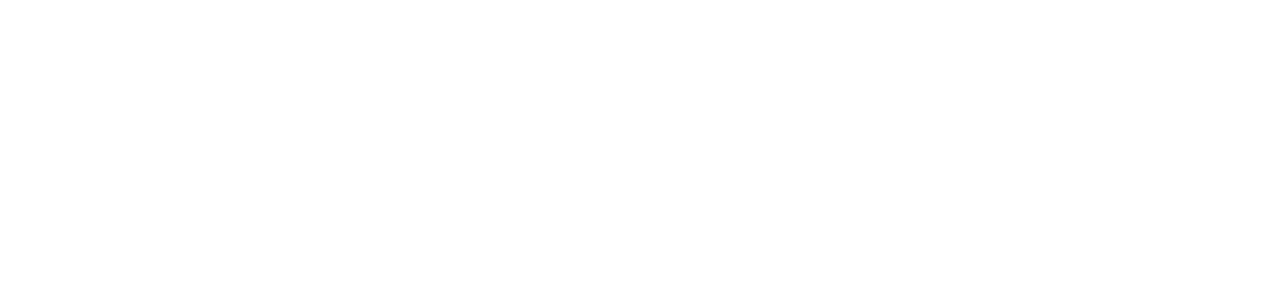
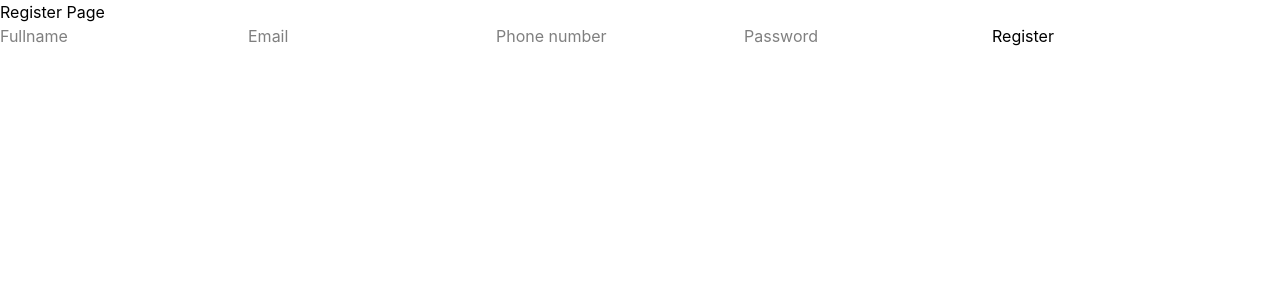
Before and after one commit to Rayala07/clothy, a React (Vite) app in the folder frontend/: page /register in a window 1280 px wide. Shown: the top 300 px of the page. Built offline with nearby package versions, Linux system fonts and the light colour scheme; no server answers.

Commit message:
Register Page

```diff
--- a/frontend/package.json
+++ b/frontend/package.json
@@ -16,7 +16,9 @@
     "dotenv": "^17.4.1",
     "react": "^19.2.0",
     "react-dom": "^19.2.0",
-    "react-redux": "^9.2.0"
+    "react-redux": "^9.2.0",
+    "react-router-dom": "^7.14.0",
+    "zod": "^4.3.6"
   },
   "devDependencies": {
     "@eslint/js": "^9.39.1",
--- a/frontend/src/app/App.jsx
+++ b/frontend/src/app/App.jsx
@@ -1,7 +1,9 @@
+import { RouterProvider } from "react-router-dom"
+import { router } from "../routes"
+
 const App = () => {
   return (
-    <div className='bg-red-500'>
-    </div>
+    <RouterProvider router={router}/>
   )
 }
 
--- a/frontend/src/app/app.store.js
+++ b/frontend/src/app/app.store.js
@@ -2,5 +2,7 @@ import { configureStore } from "@reduxjs/toolkit";
 import authReducer from "../features/auth/state/auth.slice.js";
 
 export const store = configureStore({
-  auth: authReducer,
+  reducer: {
+    auth: authReducer,
+  },
 });
--- a/frontend/src/config/env.config.js
+++ b/frontend/src/config/env.config.js
@@ -1,6 +1,3 @@
-import dotenv from "dotenv";
-dotenv.config();
-
 if (!import.meta.env.VITE_BACKEND_URL) {
   throw new Error("BACKEND URL is not defined in environment variable");
 }
--- /dev/null
+++ b/frontend/src/features/auth/hook/useAuth.js
@@ -0,0 +1,26 @@
+import { useDispatch, useSelector } from "react-redux";
+import { setUser, setLoading, setError } from "../state/auth.slice.js";
+import { registerUser } from "../services/auth.service.js";
+
+export const useAuth = () => {
+  const dispatch = useDispatch();
+  const auth = useSelector((state) => state.auth);
+
+  const handleRegister = async ({ fullname, email, contact, password }) => {
+    try {
+      dispatch(setLoading(true));
+      const data = await registerUser({ fullname, email, contact, password });
+      return data;
+    } catch (err) {
+      dispatch(setError(err.message || "Registration Failed"));
+      throw err;
+    } finally {
+      dispatch(setLoading(false));
+    }
+  };
+
+  return {
+    ...auth,
+    handleRegister,
+  };
+};
--- /dev/null
+++ b/frontend/src/features/auth/pages/Register.jsx
@@ -0,0 +1,87 @@
+import { useAuth } from "../hook/useAuth"
+import { useState } from "react"
+import { registerSchema } from "../validator/auth.validator"
+import {useNavigate} from "react-router-dom"
+
+const Register = () => {
+    const [formData, setFormData] = useState({
+        fullname: "",
+        email: "",
+        contact: "",
+        password: ""
+    })
+
+    const [errors, setErrors] = useState({})
+
+    const {handleRegister, loading, error} = useAuth()
+
+    const navigate = useNavigate()
+
+    const handleChange = (e) => {
+      const name = e.target.name;
+      const value = e.target.value
+
+      setFormData((prev) => ({
+        ...prev,
+        [name]: value
+      }))
+    }
+
+
+    const handleSubmit = async (e) => {
+      e.preventDefault()
+
+      // Validate user input
+      const result = registerSchema.safeParse(formData)
+
+      if(!result.success) {
+        const fieldErrors = {};
+
+        result.error.issues.forEach((err) => {
+          const field = err.path[0]; // Sets name: "email", "password"
+          fieldErrors[field] = err.message
+        })
+
+        setErrors(fieldErrors)
+        return
+      }
+
+      // If at initial stage user gave any invalid input and recieved error, and the second time he corrected those errors
+      // or triggered some different error, so a new setErrors should get formed, so clear before submitting or re-attempt.
+      setErrors({})
+
+      try {
+        await handleRegister(formData)
+        navigate("/verify-otp")
+      } catch(err) {
+        console.error("Registration Failed: ", err)
+      }
+    }
+
+
+  return (
+    <div>
+      <h1>Register Page</h1>
+
+      <form onSubmit={handleSubmit}>
+        <input type="text" name="fullname" value={formData.fullname} onChange={handleChange} placeholder="Fullname"/>
+        {errors.fullname && <p className="text-red-800">{errors.fullname}</p>}
+        <input type="text" name="email" value={formData.email} onChange={handleChange} placeholder="Email" />
+        {errors.email && <p>{errors.email}</p>}
+        <input type= "tel" name="contact" value={formData.contact} onChange={handleChange} placeholder="Phone number" />
+        {errors.contact && <p>{errors.contact}</p>}
+        <input type="password" name="password" value={formData.password} onChange={handleChange} placeholder="Password" />
+        {errors.password && <p>{errors.password}</p>}
+
+        <button type="submit" disabled={loading}>
+          {loading ? "Registering..." : "Register"}
+        </button>
+      </form>
+
+      {/* {Backend Error} */}
+      {error && <p>An error occoured, Registration Failed</p>}
+    </div>
+  )
+}
+
+export default Register
--- /dev/null
+++ b/frontend/src/features/auth/pages/VerifyUser.jsx
@@ -0,0 +1,11 @@
+import React from 'react'
+
+const VerifyUser = () => {
+  return (
+    <div>
+
+    </div>
+  )
+}
+
+export default VerifyUser
--- a/frontend/src/features/auth/services/auth.service.js
+++ b/frontend/src/features/auth/services/auth.service.js
@@ -14,7 +14,8 @@ export async function registerUser({ fullname, email, contact, password }) {
       contact,
       password,
     });
+    return response.data;
   } catch (err) {
-    console.error("An error occoured at register: ", err);
+    throw err.response?.data || { message: "Registration Failed" };
   }
 }
--- /dev/null
+++ b/frontend/src/features/auth/validator/auth.validator.js
@@ -0,0 +1,8 @@
+import { z } from "zod";
+
+export const registerSchema = z.object({
+  fullname: z.string().min(3, "Must be more than 3 characters"),
+  email: z.string().email("Invalid email"),
+  contact: z.string().regex(/^\d{10}$/, "Must be exactly 10 digits"),
+  password: z.string().min(6, "Must be at least 6 characters"),
+});
--- a/frontend/src/main.jsx
+++ b/frontend/src/main.jsx
@@ -1,5 +1,11 @@
 import ReactDOM from "react-dom/client"
 import App from "./app/App"
 import "./app/app.css"
+import { Provider } from "react-redux"
+import { store } from "./app/app.store"
 
-ReactDOM.createRoot(document.querySelector("#root")).render(<App />)
+ReactDOM.createRoot(document.querySelector("#root")).render(
+<Provider store={store}>
+    <App />
+</Provider>
+)
--- /dev/null
+++ b/frontend/src/routes.jsx
@@ -0,0 +1,18 @@
+import {createBrowserRouter} from "react-router-dom"
+import Register from "./features/auth/pages/Register"
+import VerifyUser from "./features/auth/pages/VerifyUser"
+
+export const router = createBrowserRouter([
+    {
+        path: "/",
+        element: <p>Home Page</p>
+    },
+    {
+        path: "/register",
+        element: <Register />
+    },
+    {
+        path: "/verify-otp",
+        element: <VerifyUser />
+    }
+])
```
Also changed, not shown: 1 other file (tests, documents, lock files or other folders).
